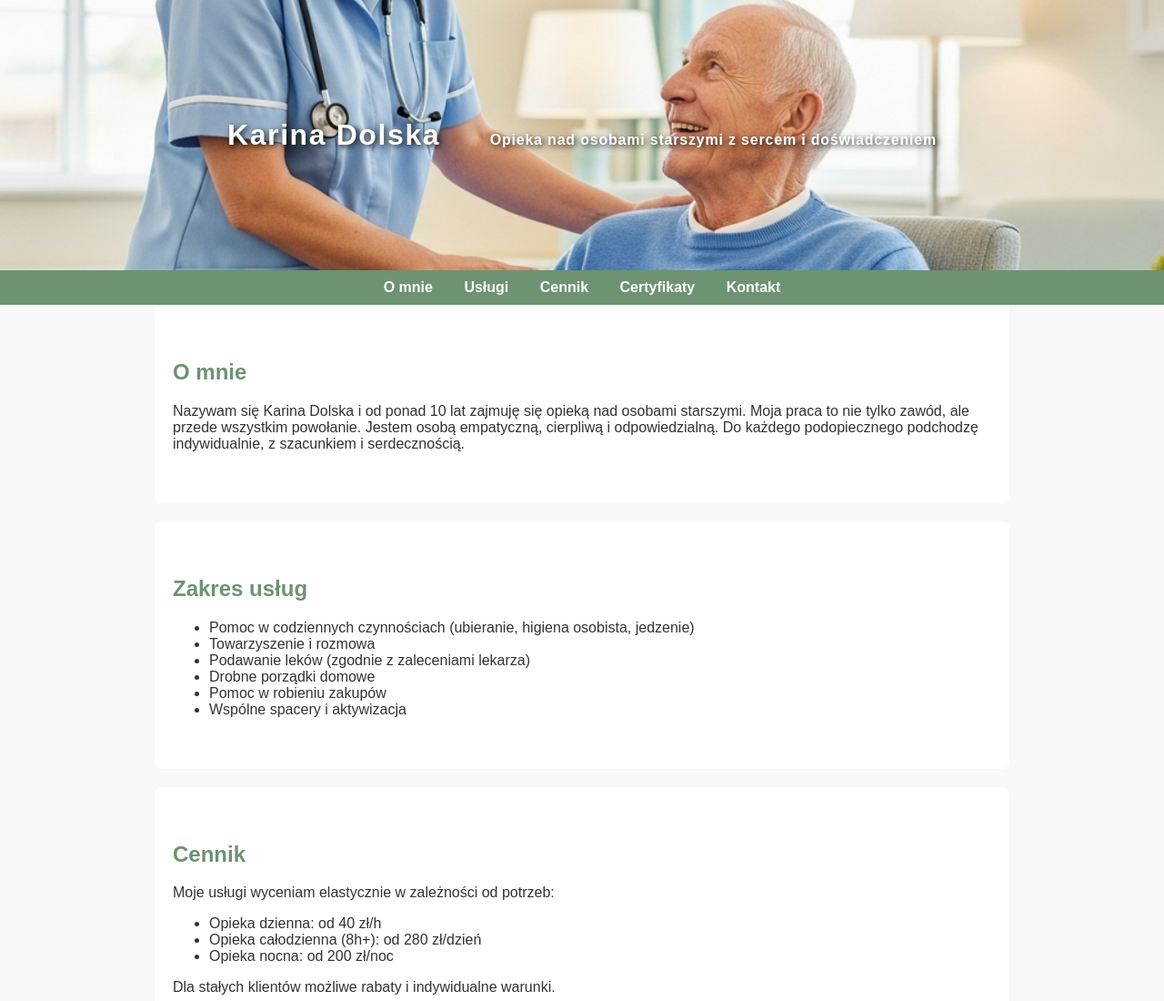
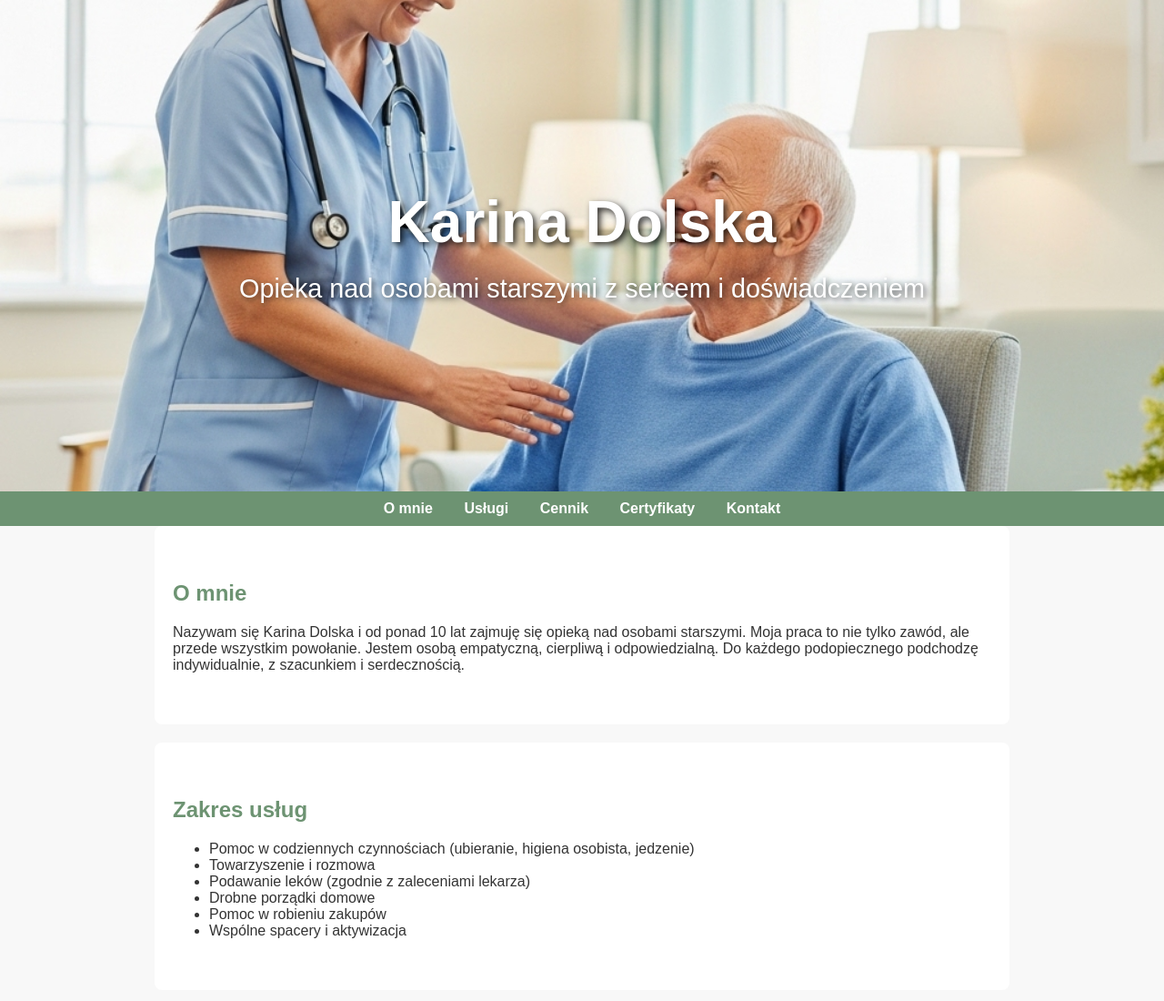
Before and after one commit to golab1977/golab1977.github.io, a plain HTML site: page index.html in a window 1280 px wide. Shown: the top 1100 px of the page at 91% size. Drawn offline with Linux system fonts and the light colour scheme.

Commit message:
Update index.html

```diff
--- a/index.html
+++ b/index.html
@@ -19,20 +19,28 @@ header {
   background-position: center;
   background-repeat: no-repeat;
   color: white;
-  padding: 100px 20px;
+  padding: 120px 20px; /* więcej paddingu, żeby było miejsce */
   text-align: center;
   position: relative;
+  display: flex;
+  flex-direction: column;
+  justify-content: center;
+  align-items: center;
+  height: 300px; /* ustaw wysokość nagłówka */
 }
 
-header h1, header p {
-  background-color: transparent !important; /* usuń tło */
-  display: inline-block;
-  padding: 15px 25px;
-  border-radius: 10px;
-  margin: 15px 0;
-  text-shadow: 2px 2px 6px rgba(0,0,0,0.9);
-  font-weight: bold;
-  letter-spacing: 0.05em;
+header h1 {
+  font-size: 4rem;  /* bardzo duży nagłówek */
+  margin: 0 0 20px 0; /* odstęp pod nagłówkiem */
+  font-weight: 700;
+  text-shadow: 3px 3px 7px rgba(0,0,0,0.8);
+}
+
+header p {
+  font-size: 1.8rem;  /* większy niż wcześniej */
+  margin: 0;
+  font-weight: 500;
+  text-shadow: 2px 2px 6px rgba(0,0,0,0.7);
 }
 
     nav {
```
